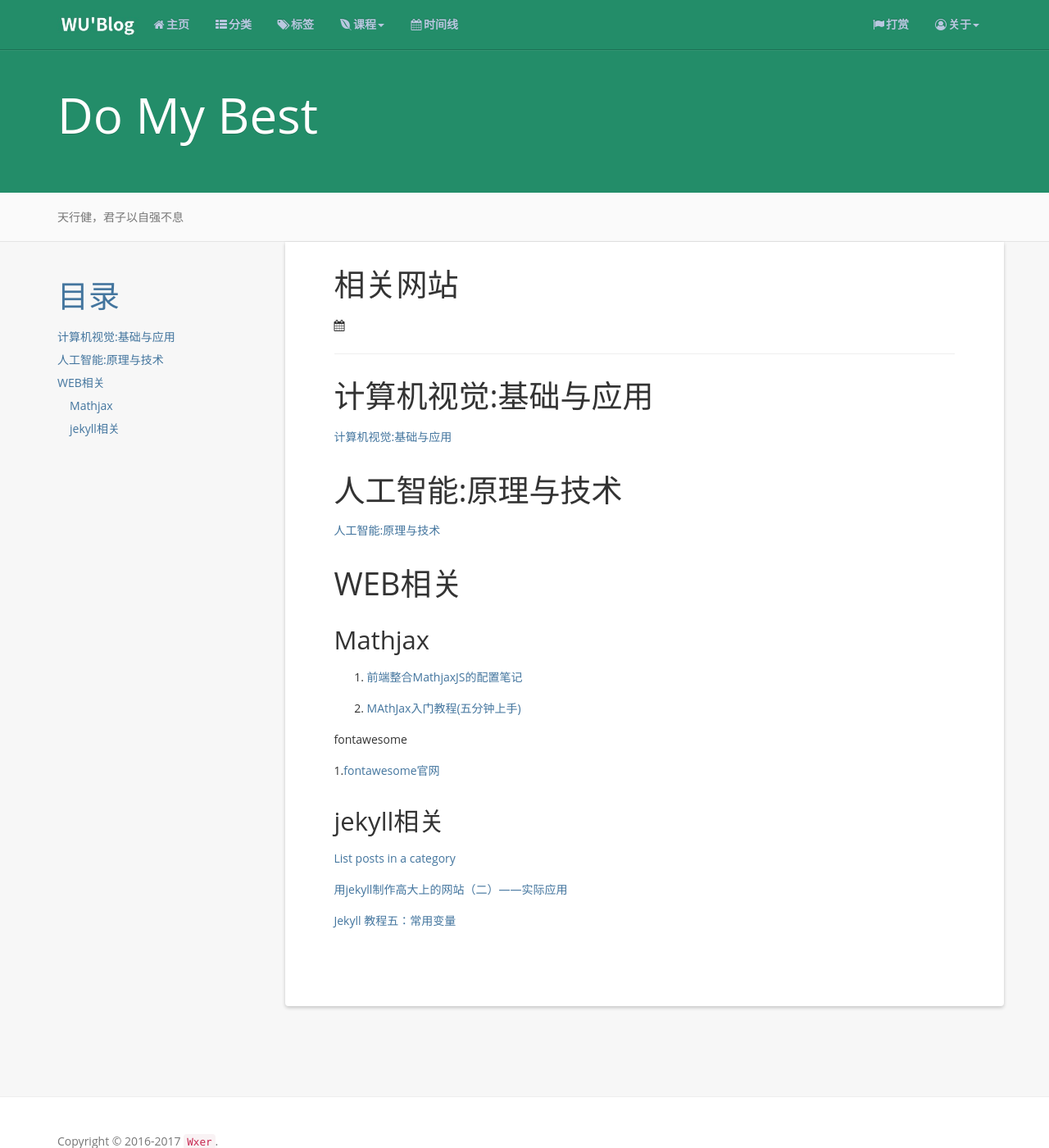
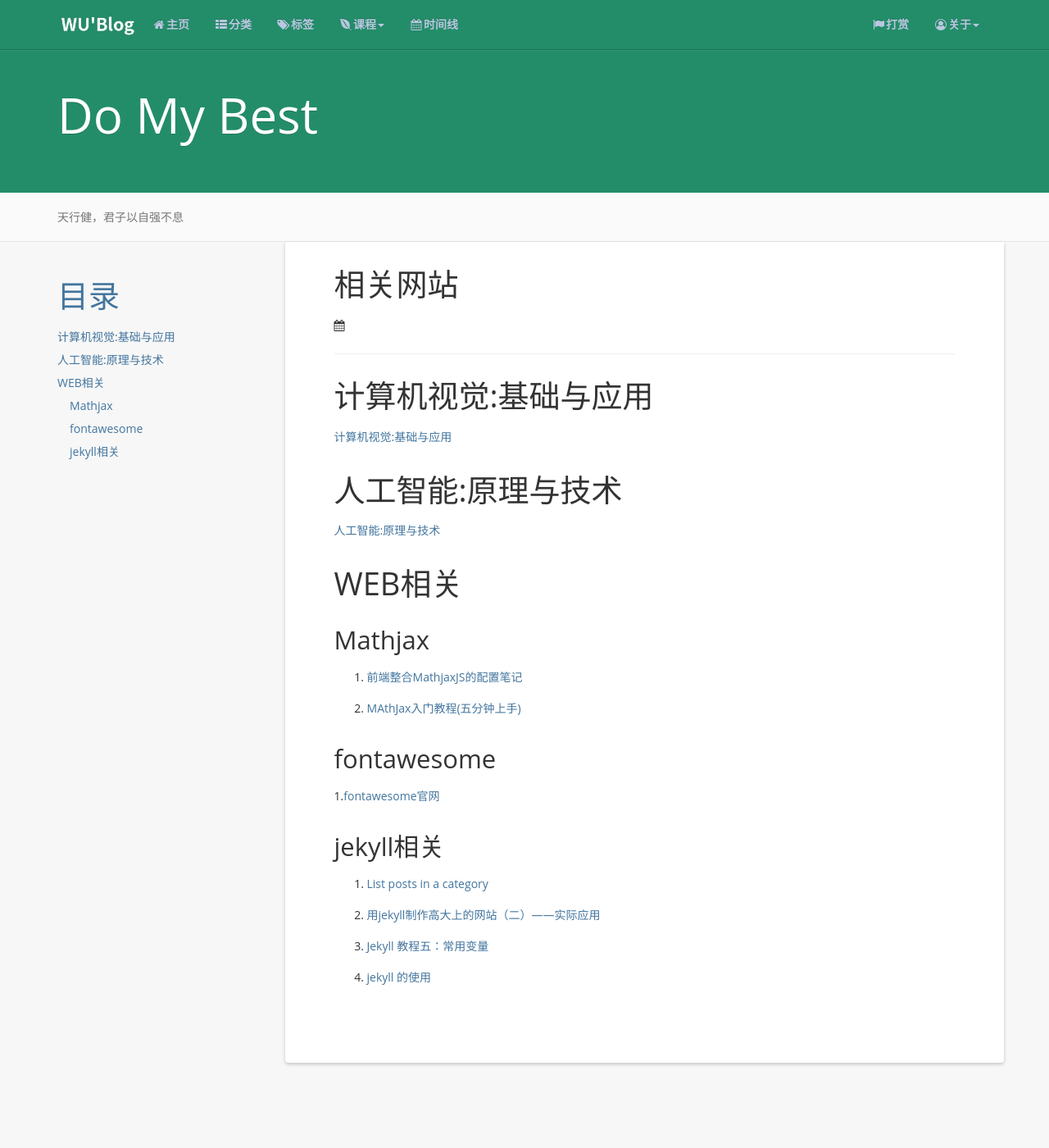
Before and after one commit to 13324077/13324077.github.io, a Jekyll site: the page built from reference.md, in a window 1280 px wide and 1400 px high. Shown: the whole window at 82% size. Built offline with Jekyll 4.4.1, drawn with Linux system fonts in a browser that asks for light colours; nearby versions of some CDN libraries; comment, search, counter and statistics services are not loaded.

Commit message:
modify the reference.md

```diff
--- a/reference.md
+++ b/reference.md
@@ -27,6 +27,7 @@
 2. [MAthJax入门教程(五分钟上手)](https://www.cnblogs.com/bobofuns/p/6829920.html)
 
 fontawesome
+---------------------
 
 1.[fontawesome官网](http://fontawesome.dashgame.com/)
 
@@ -34,8 +35,10 @@
 jekyll相关
 --------------------
 
-[List posts in a category](https://learn.cloudcannon.com/jekyll/list-posts-in-a-category/)
+1. [List posts in a category](https://learn.cloudcannon.com/jekyll/list-posts-in-a-category/)
 
-[用jekyll制作高大上的网站（二）——实际应用](https://www.cnblogs.com/strick/p/5484779.html)
+2. [用jekyll制作高大上的网站（二）——实际应用](https://www.cnblogs.com/strick/p/5484779.html)
 
-[Jekyll 教程五：常用变量](http://www.zhanxin.info/jekyll/2013-08-07-jekyll-variables.html)
+3. [Jekyll 教程五：常用变量](http://www.zhanxin.info/jekyll/2013-08-07-jekyll-variables.html)
+
+4. [jekyll 的使用](https://www.cnblogs.com/mo-wang/p/5117408.html)
```
